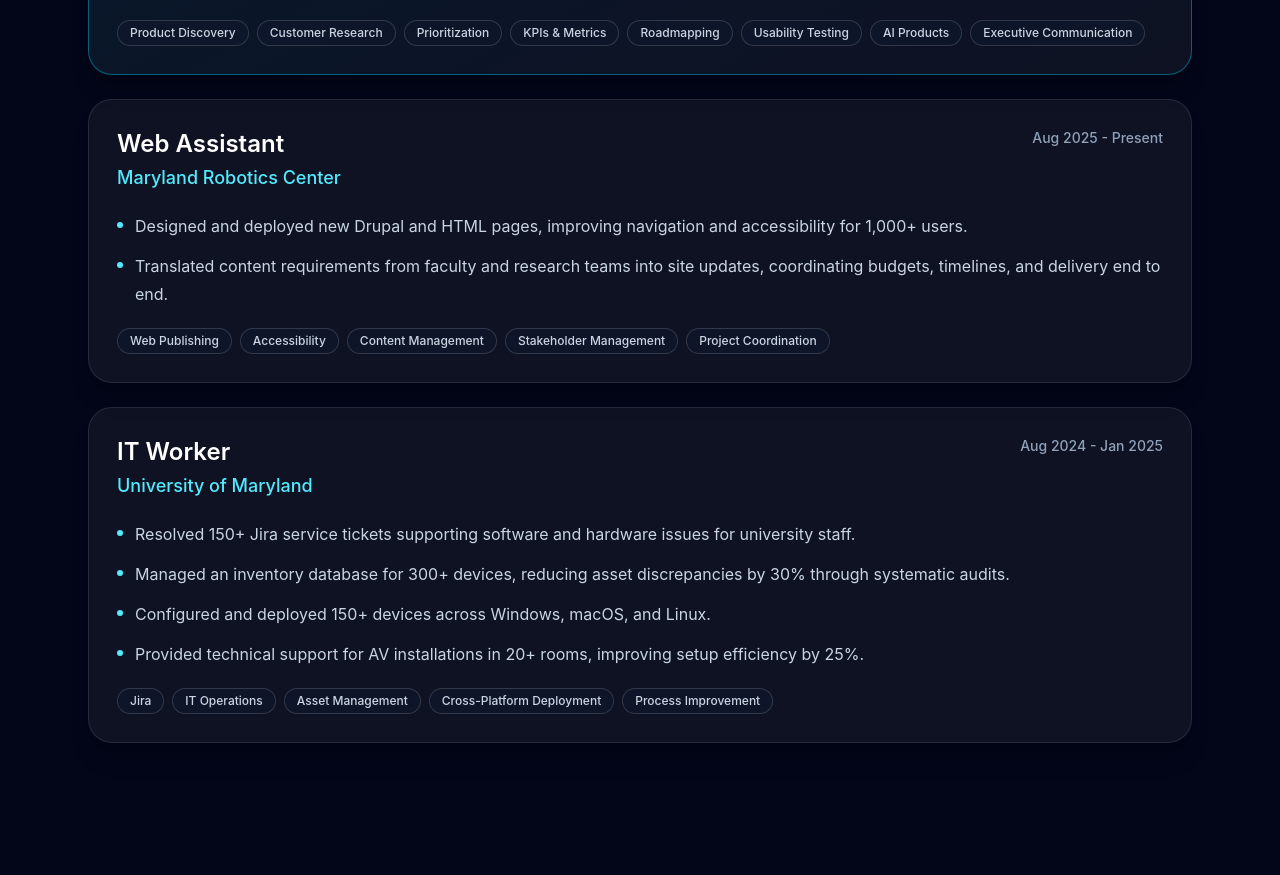
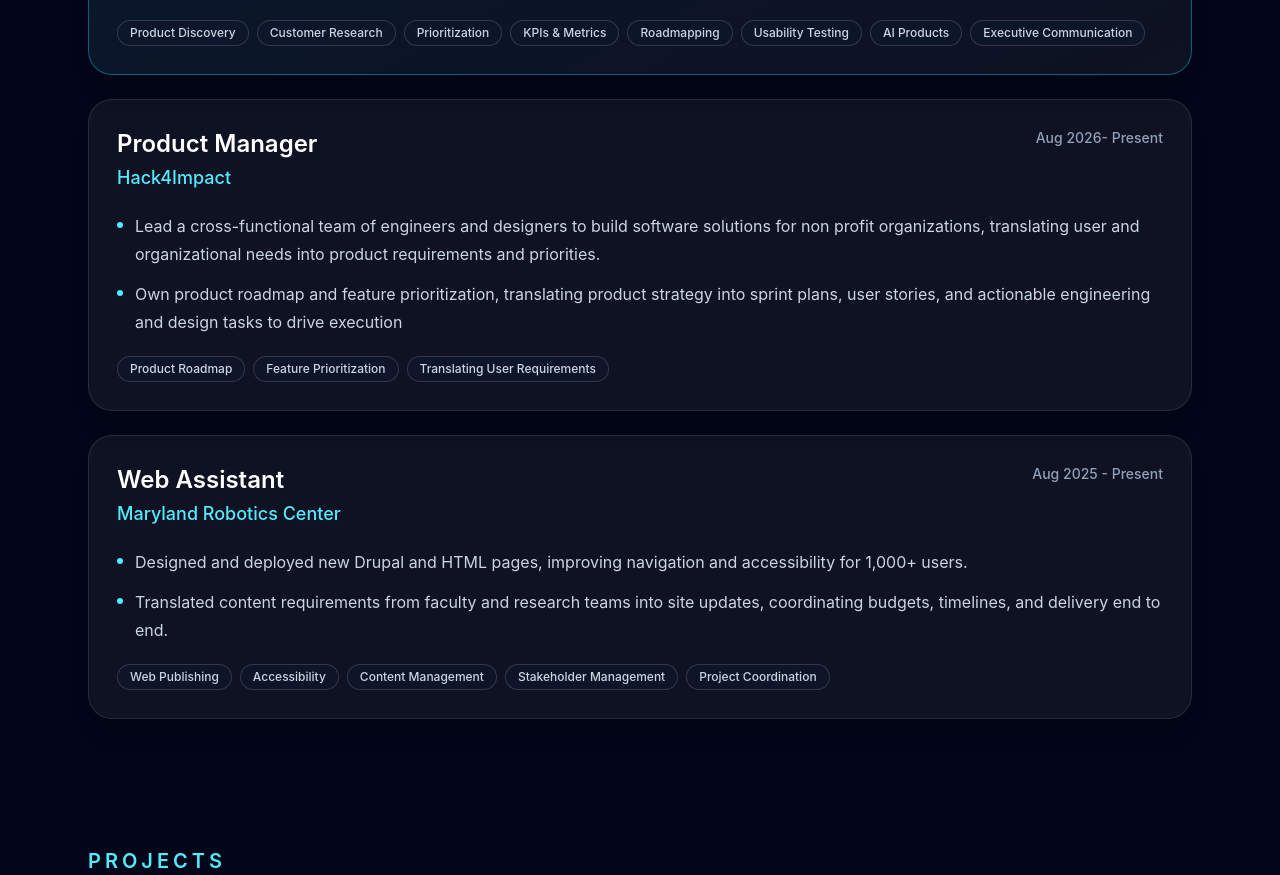
Before and after one commit to arikhasan2210/Portfolio-Web-Page, a React (Vite) app: page / in a window 1280 px wide. Shown: the part 2280-3155 px from the top of the page. Built offline with nearby package versions, Linux system fonts and the light colour scheme.

Commit message:
Update roles in App.jsx with new Product Manager entry
Added Product Manager role and responsibilities while removing IT Worker role and details.

```diff
--- a/src/App.jsx
+++ b/src/App.jsx
@@ -68,6 +68,20 @@
       ],
     },
     {
+      role: "Product Manager",
+      company: "Hack4Impact",
+      period: "Aug 2026- Present",
+      bullets: [
+        "Lead a cross-functional team of engineers and designers to build software solutions for non profit organizations, translating user and organizational needs into product requirements and priorities.",
+        "Own product roadmap and feature prioritization, translating product strategy into sprint plans, user stories, and actionable engineering and design tasks to drive execution"
+      ],
+      tags: [
+        "Product Roadmap",
+        "Feature Prioritization",
+        "Translating User Requirements"
+      ],
+    },
+    {
       role: "Web Assistant",
       company: "Maryland Robotics Center",
       period: "Aug 2025 - Present",
@@ -82,25 +96,7 @@
         "Stakeholder Management",
         "Project Coordination",
       ],
-    },
-    {
-      role: "IT Worker",
-      company: "University of Maryland",
-      period: "Aug 2024 - Jan 2025",
-      bullets: [
-        "Resolved 150+ Jira service tickets supporting software and hardware issues for university staff.",
-        "Managed an inventory database for 300+ devices, reducing asset discrepancies by 30% through systematic audits.",
-        "Configured and deployed 150+ devices across Windows, macOS, and Linux.",
-        "Provided technical support for AV installations in 20+ rooms, improving setup efficiency by 25%.",
-      ],
-      tags: [
-        "Jira",
-        "IT Operations",
-        "Asset Management",
-        "Cross-Platform Deployment",
-        "Process Improvement",
-      ],
-    },
+    }
   ];
 
   const projects = [
```
